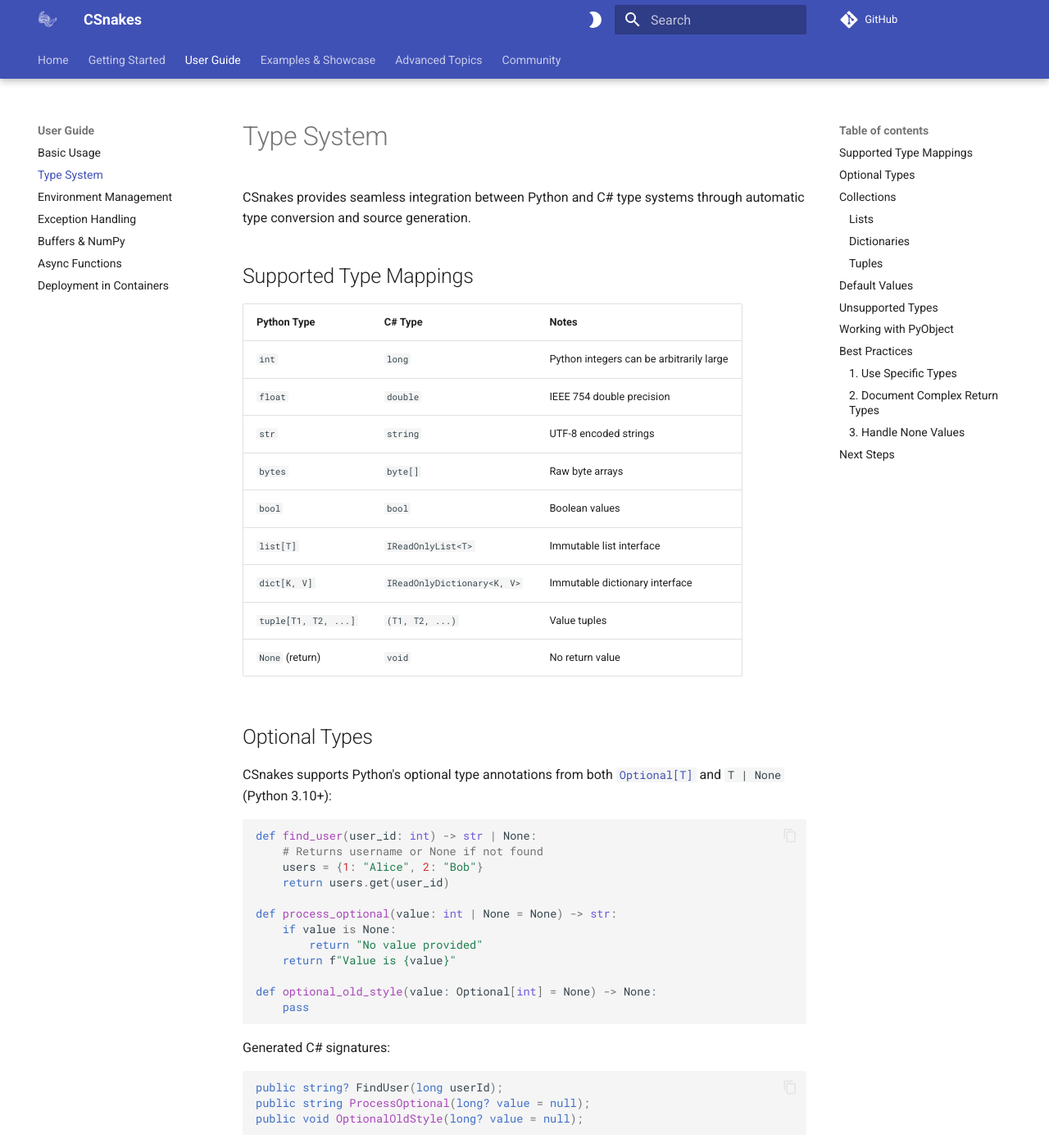
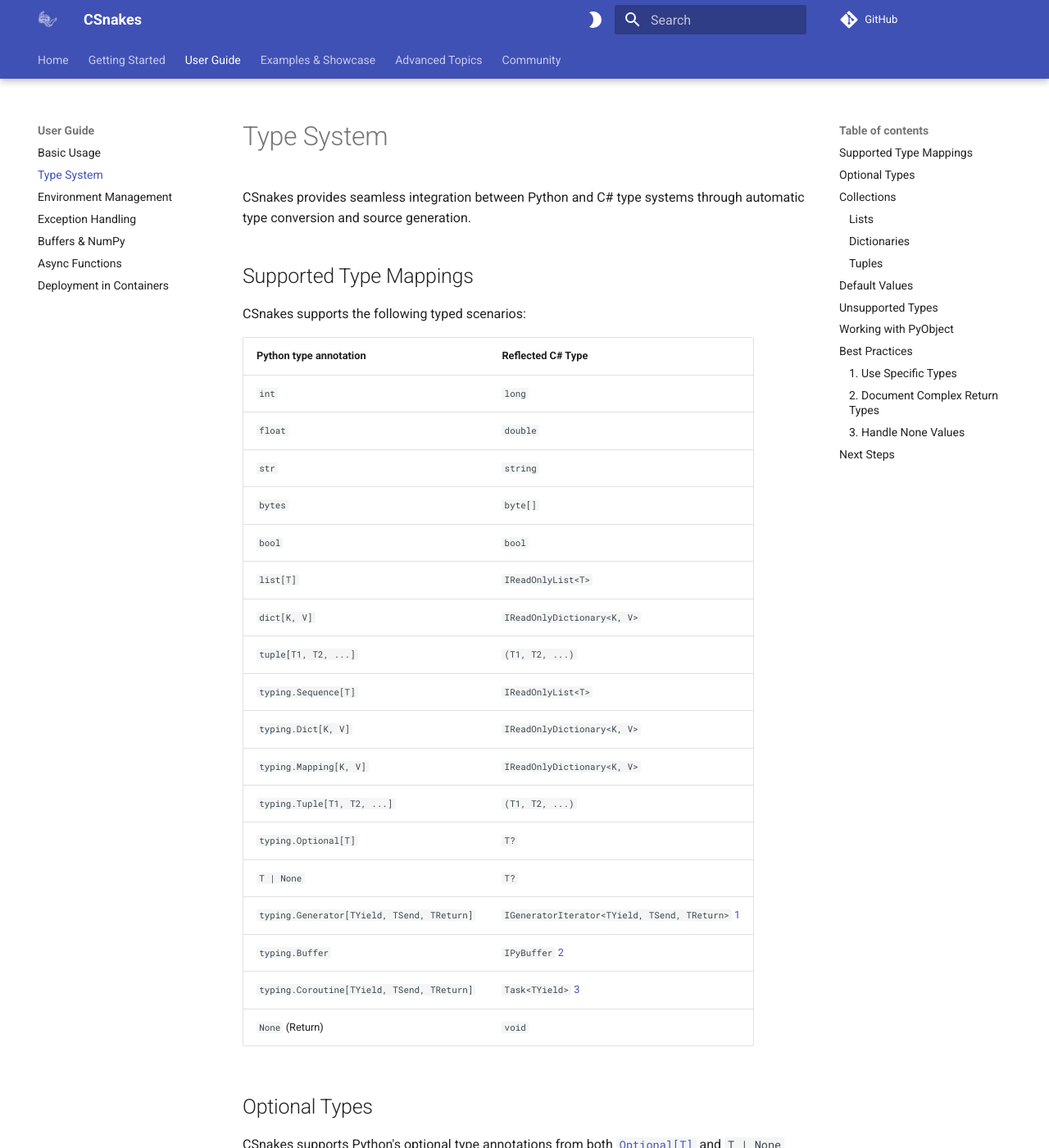
Before and after one commit to tonybaloney/CSnakes, an MkDocs documentation site: the page built from docs/user-guide/type-system.md, in a window 1280 px wide and 1400 px high. Shown: the whole window at 82% size. Built offline with MkDocs 1.6.1 and Material for MkDocs 9.7.7, drawn with Linux system fonts in a browser that asks for light colours; comment, search, counter and statistics services are not loaded.

Commit message:
Update completed features

```diff
--- a/docs/user-guide/type-system.md
+++ b/docs/user-guide/type-system.md
@@ -4,17 +4,28 @@ CSnakes provides seamless integration between Python and C# type systems through
 
 ## Supported Type Mappings
 
-| Python Type | C# Type | Notes |
-|-------------|---------|-------|
-| `int` | `long` | Python integers can be arbitrarily large |
-| `float` | `double` | IEEE 754 double precision |
-| `str` | `string` | UTF-8 encoded strings |
-| `bytes` | `byte[]` | Raw byte arrays |
-| `bool` | `bool` | Boolean values |
-| `list[T]` | `IReadOnlyList<T>` | Immutable list interface |
-| `dict[K, V]` | `IReadOnlyDictionary<K, V>` | Immutable dictionary interface |
-| `tuple[T1, T2, ...]` | `(T1, T2, ...)` | Value tuples |
-| `None` (return) | `void` | No return value |
+CSnakes supports the following typed scenarios:
+
+| Python type annotation | Reflected C# Type |
+|------------------------|-------------------|
+| `int`                  | `long`            |
+| `float`                | `double`          |
+| `str`                  | `string`          |
+| `bytes`                | `byte[]`          |
+| `bool`                 | `bool`            |
+| `list[T]`              | `IReadOnlyList<T>`  |
+| `dict[K, V]`           | `IReadOnlyDictionary<K, V>` |
+| `tuple[T1, T2, ...]`   | `(T1, T2, ...)`   |
+| `typing.Sequence[T]`   | `IReadOnlyList<T>`  |
+| `typing.Dict[K, V]`    | `IReadOnlyDictionary<K, V>` |
+| `typing.Mapping[K, V]` | `IReadOnlyDictionary<K, V>` |
+| `typing.Tuple[T1, T2, ...]` | `(T1, T2, ...)` |
+| `typing.Optional[T]`   | `T?`              |
+| `T | None`             | `T?`              |
+| `typing.Generator[TYield, TSend, TReturn]` | `IGeneratorIterator<TYield, TSend, TReturn>` [1](#generators) |
+| `typing.Buffer`        | `IPyBuffer` [2](buffers.md) |
+| `typing.Coroutine[TYield, TSend, TReturn]` | `Task<TYield>` [3](async_support.md) |
+| `None` (Return)        | `void`            |
 
 ## Optional Types
 
```
Also changed, not shown: docs/community/limitations.md (+0 -4 lines).
